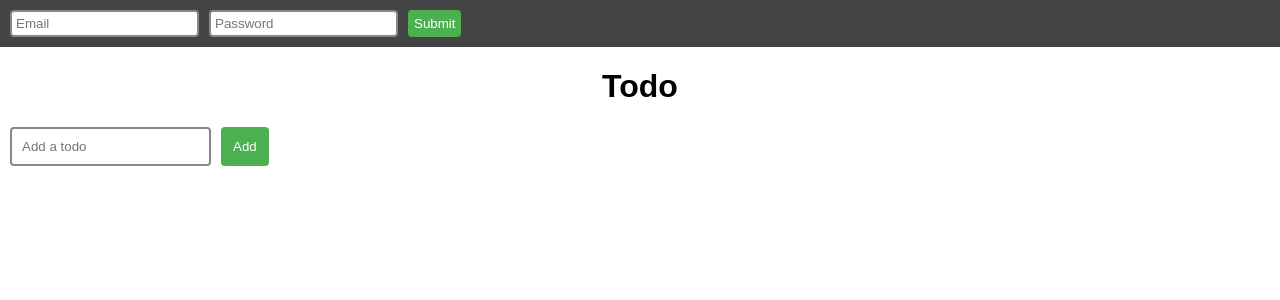
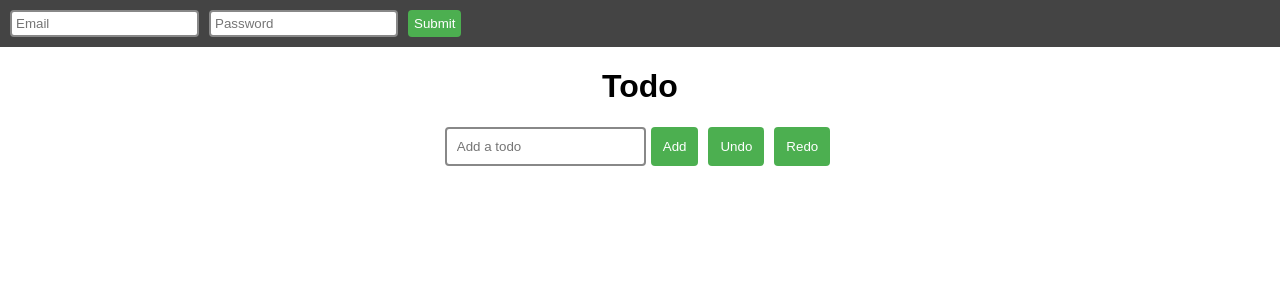
Before and after one commit to brewencoded/Redux-cooked-3-ways, a React app in the folder js/: page / in a window 1280 px wide. Shown: the top 300 px of the page. Built offline with nearby package versions, Linux system fonts and the light colour scheme.

Commit message:
added undo and redo buttons

```diff
--- a/js/src/views/container/App.tsx
+++ b/js/src/views/container/App.tsx
@@ -59,6 +59,9 @@ const App: React.SFC<IAppProps> = ({ store }) => {
         saveTodos(store.dispatch)(store.getState().todo.present.todos, localStorage.getItem('todoAppToken'));
     };
 
+    const undo = () => store.dispatch({ type: 'UNDO' });
+    const redo = () => store.dispatch({ type: 'REDO' });
+
     return (
         <div style={appStyles}>
             <LoginFormWithDispatch
@@ -68,6 +71,8 @@ const App: React.SFC<IAppProps> = ({ store }) => {
             <div style={{ padding: '0 10px 0 10px' }}>
                 <FormWithDispatch
                     save={save}
+                    undo={undo}
+                    redo={redo}
                 />
                 <TodoListWithDispatch
                     todoStore={store.getState().todo.present}
--- a/js/src/views/container/Form.tsx
+++ b/js/src/views/container/Form.tsx
@@ -2,7 +2,8 @@ import * as React from 'react';
 import Todo from '../../models/TodoModel';
 
 const formStyle: React.CSSProperties = {
-    marginBottom: 10
+    marginBottom: 10,
+    textAlign: 'center',
 };
 
 const buttonStyle: React.CSSProperties = {
@@ -11,6 +12,7 @@ const buttonStyle: React.CSSProperties = {
     borderRadius: 4,
     color: 'white',
     cursor: 'pointer',
+    margin: '0 5px 0 5px',
     outline: 0,
     padding: '10px',
 };
@@ -18,7 +20,6 @@ const buttonStyle: React.CSSProperties = {
 const inputStyle: React.CSSProperties  = {
     border: '2px solid #888',
     borderRadius: 4,
-    marginRight: 10,
     outline: 0,
     padding: '10px',
 };
@@ -30,9 +31,11 @@ import {
 export interface ITodoFormProps {
     submit: (text: string) => Promise<any>;
     save: () => void;
+    undo: () => void;
+    redo: () => void;
 }
 
-const TodoForm: React.SFC<ITodoFormProps> = ({ submit, save }) => {
+const TodoForm: React.SFC<ITodoFormProps> = ({ submit, save, undo, redo }) => {
     // Input tracker
     let input: HTMLInputElement;
 
@@ -53,6 +56,18 @@ const TodoForm: React.SFC<ITodoFormProps> = ({ submit, save }) => {
             >
                 Add
             </button>
+            <button
+                style={buttonStyle}
+                onClick={undo}
+            >
+                Undo
+            </button>
+            <button
+                style={buttonStyle}
+                onClick={redo}
+            >
+                Redo
+            </button>
         </div>
     );
 };
```
